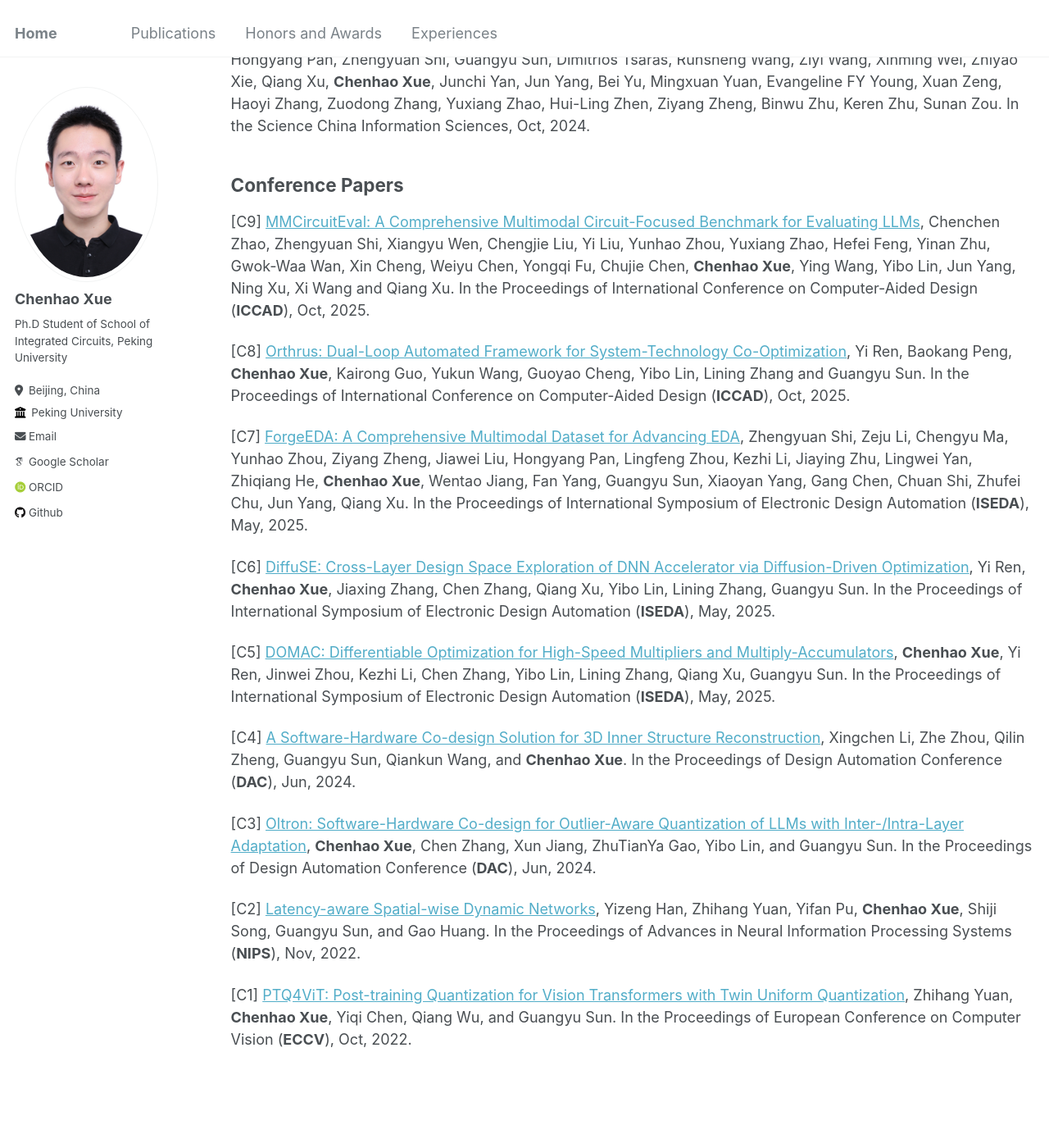
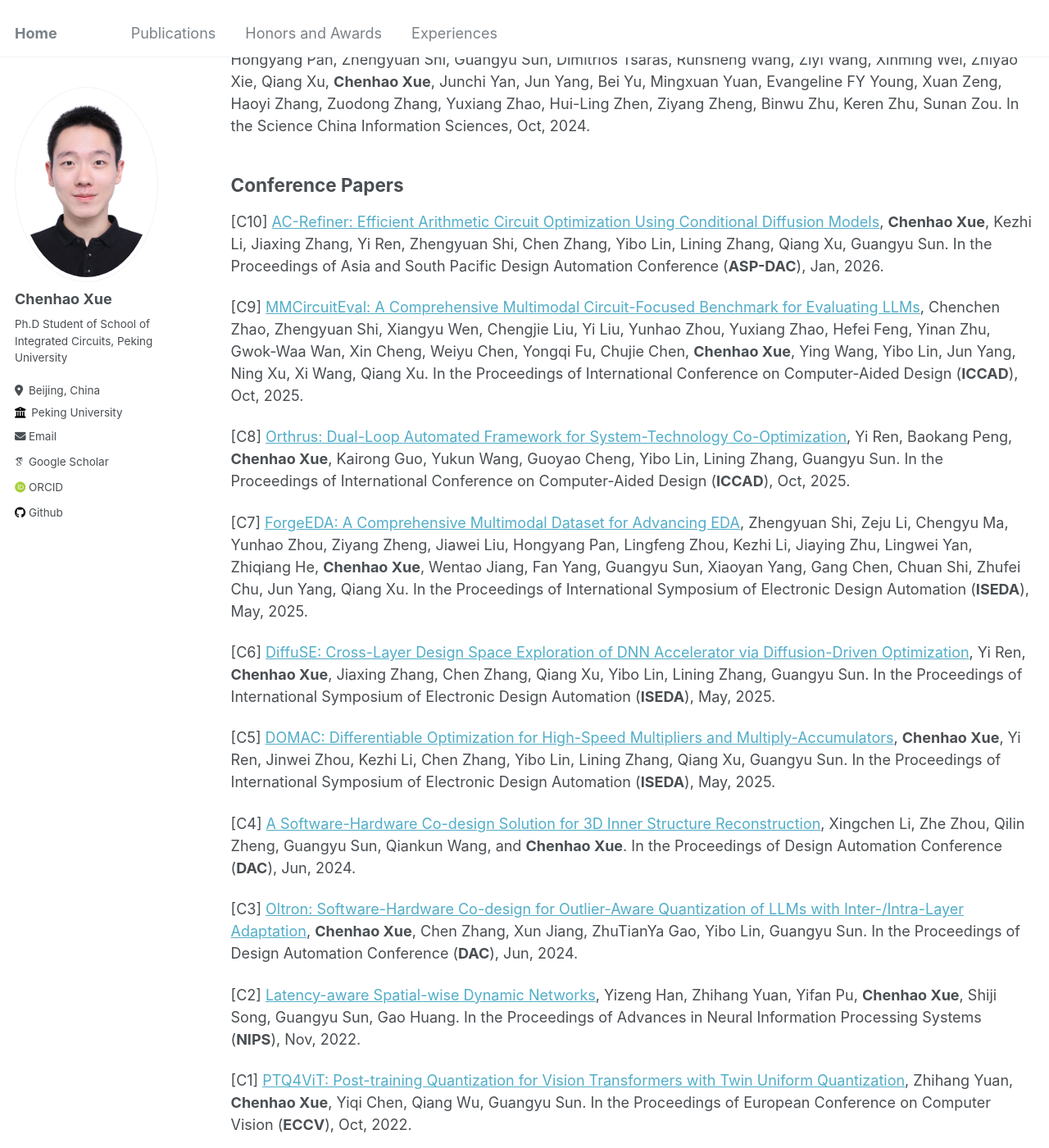
Before and after one commit to SuperVan-Young/SuperVan-Young.github.io, a Jekyll site: the page built from _pages/publications.md, in a window 1280 px wide and 1400 px high, scrolled down 351 px. Shown: the whole window at 82% size. Built offline with Jekyll 4.4.1, drawn with Linux system fonts in a browser that asks for light colours; some web fonts are replaced; some of the changed text lies outside the part shown.

Commit message:
update ASPDAC 2025

```diff
--- a/_pages/publications.md
+++ b/_pages/publications.md
@@ -7,15 +7,17 @@ author_profile: true
 
 ## Journals
 
-[J2] [Theseus: Exploring efficient wafer-scale chip design for large language models](https://arxiv.org/pdf/2407.02079), Jingchen Zhu, **Chenhao Xue**, Yiqi Chen, Zhao Wang, Chen Zhang, Yu Shen, Yifan Chen, Zekang Cheng, Yu Jiang, Tianqi Wang, Yibo Lin, Wei Hu, Bin Cui, Runsheng Wang, Yun Liang, and Guangyu Sun. In the IEEE Transactions on Computer-Aided Design of Integrated Circuits and Systems (**TCAD**), May, 2025.
+[J2] [Theseus: Exploring efficient wafer-scale chip design for large language models](https://arxiv.org/pdf/2407.02079), Jingchen Zhu, **Chenhao Xue**, Yiqi Chen, Zhao Wang, Chen Zhang, Yu Shen, Yifan Chen, Zekang Cheng, Yu Jiang, Tianqi Wang, Yibo Lin, Wei Hu, Bin Cui, Runsheng Wang, Yun Liang, Guangyu Sun. In the IEEE Transactions on Computer-Aided Design of Integrated Circuits and Systems (**TCAD**), May, 2025.
 
 [J1] [Large circuit models: opportunities and challenges](https://link.springer.com/article/10.1007/s11432-024-4155-7), Lei Chen, Yiqi Chen, Zhufei Chu, Wenji Fang, Tsung-Yi Ho, Ru Huang, Yu Huang, Sadaf Khan, Min Li, Xingquan Li, Yu Li, Yun Liang, Jinwei Liu, Yi Liu, Yibo Lin, Guojie Luo, Hongyang Pan, Zhengyuan Shi, Guangyu Sun, Dimitrios Tsaras, Runsheng Wang, Ziyi Wang, Xinming Wei, Zhiyao Xie, Qiang Xu, **Chenhao Xue**, Junchi Yan, Jun Yang, Bei Yu, Mingxuan Yuan, Evangeline FY Young, Xuan Zeng, Haoyi Zhang, Zuodong Zhang, Yuxiang Zhao, Hui-Ling Zhen, Ziyang Zheng, Binwu Zhu, Keren Zhu, Sunan Zou. In the Science China Information Sciences, Oct, 2024.
 
 ## Conference Papers
 
-[C9] [MMCircuitEval: A Comprehensive Multimodal Circuit-Focused Benchmark for Evaluating LLMs](), Chenchen Zhao, Zhengyuan Shi, Xiangyu Wen, Chengjie Liu, Yi Liu, Yunhao Zhou, Yuxiang Zhao, Hefei Feng, Yinan Zhu, Gwok-Waa Wan, Xin Cheng, Weiyu Chen, Yongqi Fu, Chujie Chen, **Chenhao Xue**, Ying Wang, Yibo Lin, Jun Yang, Ning Xu, Xi Wang and Qiang Xu. In the Proceedings of International Conference on Computer-Aided Design (**ICCAD**), Oct, 2025.
+[C10] [AC-Refiner: Efficient Arithmetic Circuit Optimization Using Conditional Diffusion Models](https://arxiv.org/pdf/2507.02598),  **Chenhao Xue**, Kezhi Li, Jiaxing Zhang, Yi Ren, Zhengyuan Shi, Chen Zhang, Yibo Lin, Lining Zhang, Qiang Xu, Guangyu Sun. In the Proceedings of Asia and South Pacific Design Automation Conference (**ASP-DAC**), Jan, 2026.
 
-[C8] [Orthrus: Dual-Loop Automated Framework for System-Technology Co-Optimization](), 	Yi Ren, Baokang Peng, **Chenhao Xue**, Kairong Guo, Yukun Wang, Guoyao Cheng, Yibo Lin, Lining Zhang and Guangyu Sun. In the Proceedings of International Conference on Computer-Aided Design (**ICCAD**), Oct, 2025.
+[C9] [MMCircuitEval: A Comprehensive Multimodal Circuit-Focused Benchmark for Evaluating LLMs](https://arxiv.org/abs/2507.19525), Chenchen Zhao, Zhengyuan Shi, Xiangyu Wen, Chengjie Liu, Yi Liu, Yunhao Zhou, Yuxiang Zhao, Hefei Feng, Yinan Zhu, Gwok-Waa Wan, Xin Cheng, Weiyu Chen, Yongqi Fu, Chujie Chen, **Chenhao Xue**, Ying Wang, Yibo Lin, Jun Yang, Ning Xu, Xi Wang, Qiang Xu. In the Proceedings of International Conference on Computer-Aided Design (**ICCAD**), Oct, 2025.
+
+[C8] [Orthrus: Dual-Loop Automated Framework for System-Technology Co-Optimization](), 	Yi Ren, Baokang Peng, **Chenhao Xue**, Kairong Guo, Yukun Wang, Guoyao Cheng, Yibo Lin, Lining Zhang, Guangyu Sun. In the Proceedings of International Conference on Computer-Aided Design (**ICCAD**), Oct, 2025.
 
 [C7] [ForgeEDA: A Comprehensive Multimodal Dataset for Advancing EDA](https://arxiv.org/pdf/2505.02016), Zhengyuan Shi, Zeju Li, Chengyu Ma, Yunhao Zhou, Ziyang Zheng, Jiawei Liu, Hongyang Pan, Lingfeng Zhou, Kezhi Li, Jiaying Zhu, Lingwei Yan, Zhiqiang He, **Chenhao Xue**, Wentao Jiang, Fan Yang, Guangyu Sun, Xiaoyan Yang, Gang Chen, Chuan Shi, Zhufei Chu, Jun Yang, Qiang Xu. In the Proceedings of International Symposium of Electronic Design Automation (**ISEDA**), May, 2025.
 
@@ -25,8 +27,8 @@ author_profile: true
 
 [C4] [A Software-Hardware Co-design Solution for 3D Inner Structure Reconstruction](https://dl.acm.org/doi/abs/10.1145/3649329.3656522), Xingchen Li, Zhe Zhou, Qilin Zheng, Guangyu Sun, Qiankun Wang, and **Chenhao Xue**. In the Proceedings of Design Automation Conference (**DAC**), Jun, 2024.
 
-[C3] [Oltron: Software-Hardware Co-design for Outlier-Aware Quantization of LLMs with Inter-/Intra-Layer Adaptation](https://dl.acm.org/doi/abs/10.1145/3649329.3656221), **Chenhao Xue**, Chen Zhang, Xun Jiang, ZhuTianYa Gao, Yibo Lin, and Guangyu Sun. In the Proceedings of Design Automation Conference (**DAC**), Jun, 2024.
+[C3] [Oltron: Software-Hardware Co-design for Outlier-Aware Quantization of LLMs with Inter-/Intra-Layer Adaptation](https://dl.acm.org/doi/abs/10.1145/3649329.3656221), **Chenhao Xue**, Chen Zhang, Xun Jiang, ZhuTianYa Gao, Yibo Lin, Guangyu Sun. In the Proceedings of Design Automation Conference (**DAC**), Jun, 2024.
 
-[C2] [Latency-aware Spatial-wise Dynamic Networks](https://proceedings.neurips.cc/paper_files/paper/2022/hash/ef472869c217bf693f2d9bbde66a6b07-Abstract-Conference.html), Yizeng Han, Zhihang Yuan, Yifan Pu, **Chenhao Xue**, Shiji Song, Guangyu Sun, and Gao Huang. In the Proceedings of Advances in Neural Information Processing Systems (**NIPS**), Nov, 2022.
+[C2] [Latency-aware Spatial-wise Dynamic Networks](https://proceedings.neurips.cc/paper_files/paper/2022/hash/ef472869c217bf693f2d9bbde66a6b07-Abstract-Conference.html), Yizeng Han, Zhihang Yuan, Yifan Pu, **Chenhao Xue**, Shiji Song, Guangyu Sun, Gao Huang. In the Proceedings of Advances in Neural Information Processing Systems (**NIPS**), Nov, 2022.
 
-[C1] [PTQ4ViT: Post-training Quantization for Vision Transformers with Twin Uniform Quantization](https://link.springer.com/chapter/10.1007/978-3-031-19775-8_12), Zhihang Yuan, **Chenhao Xue**, Yiqi Chen, Qiang Wu, and Guangyu Sun. In the Proceedings of European Conference on Computer Vision (**ECCV**), Oct, 2022.
+[C1] [PTQ4ViT: Post-training Quantization for Vision Transformers with Twin Uniform Quantization](https://link.springer.com/chapter/10.1007/978-3-031-19775-8_12), Zhihang Yuan, **Chenhao Xue**, Yiqi Chen, Qiang Wu, Guangyu Sun. In the Proceedings of European Conference on Computer Vision (**ECCV**), Oct, 2022.
```
